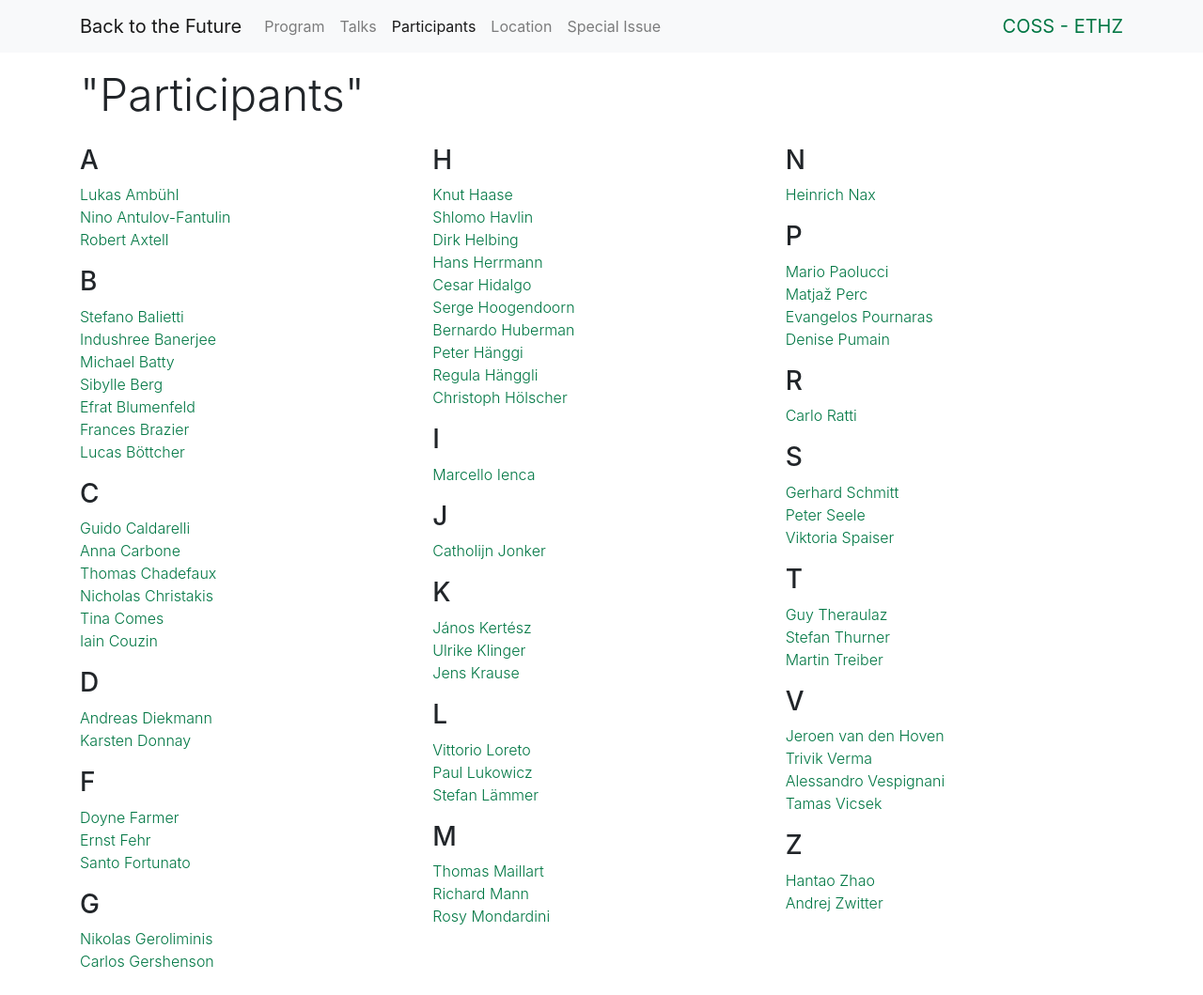
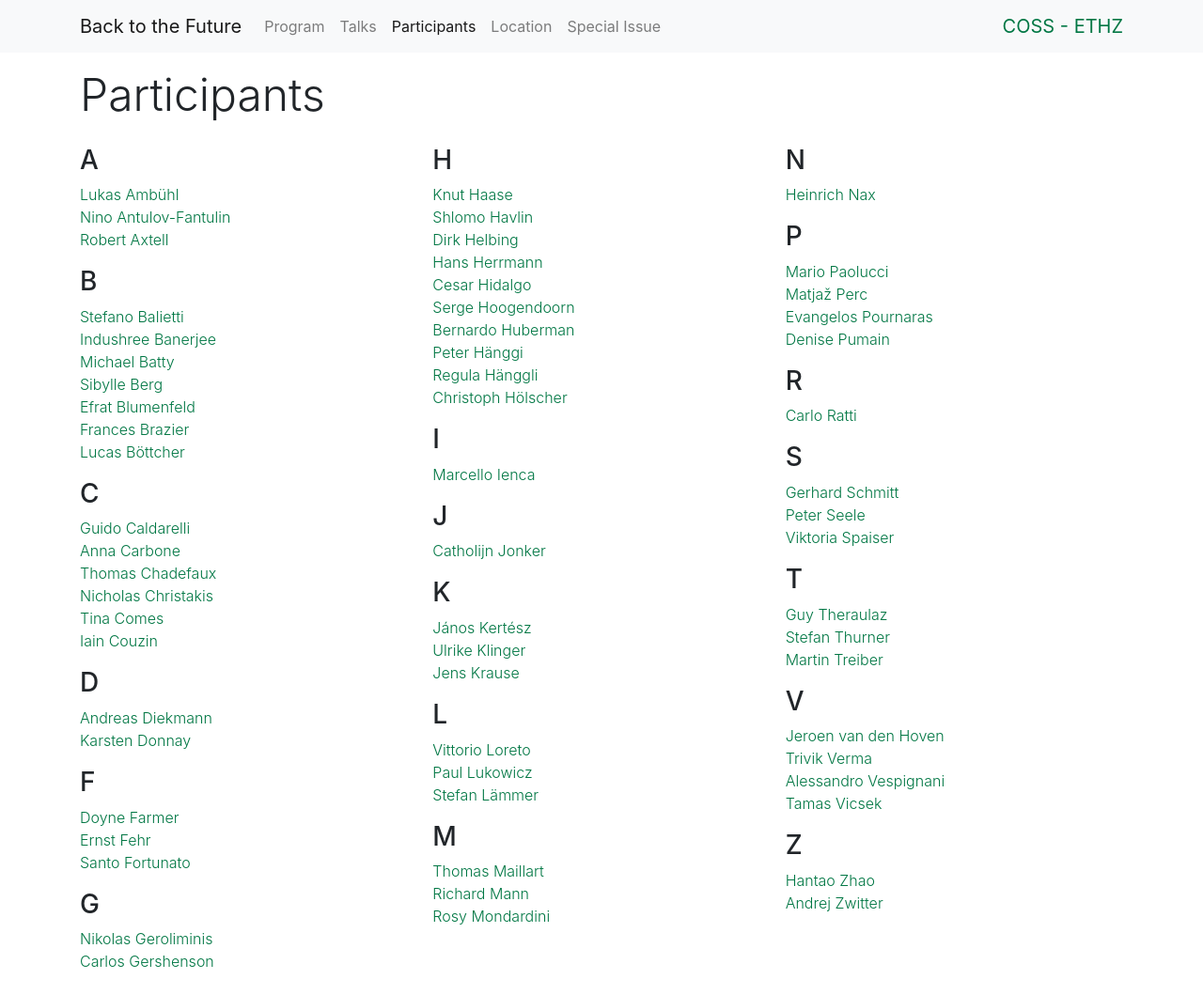
Before and after one commit to ethz-coss/ethz-coss.github.io, a Jekyll site: the page built from participants/index.md, in a window 1280 px wide. Shown: the whole page at 94% size. Built offline with Jekyll 4.4.1, drawn with Linux system fonts in a browser that asks for light colours.

Commit message:
speakers --> participants

```diff
--- a/_layouts/speaker-overview.html
+++ b/_layouts/speaker-overview.html
@@ -1,11 +1,12 @@
 {% include partials/header.html %}
 
   <h1 class="display-5 mb-4">
-    {% if page.title %}
-      {{ page.title }}
-    {% else %}
-      "Participants"
-    {% endif %}
+<!--    {% if page.title %}-->
+<!--      {{ page.title }}-->
+<!--    {% else %}-->
+<!--      {{ site.data.lang[site.conference.lang].speaker.overview | default: "Participants" }}-->
+<!--    {% endif %}-->
+    Participants
   </h1>
 
   {{ content }}
```
